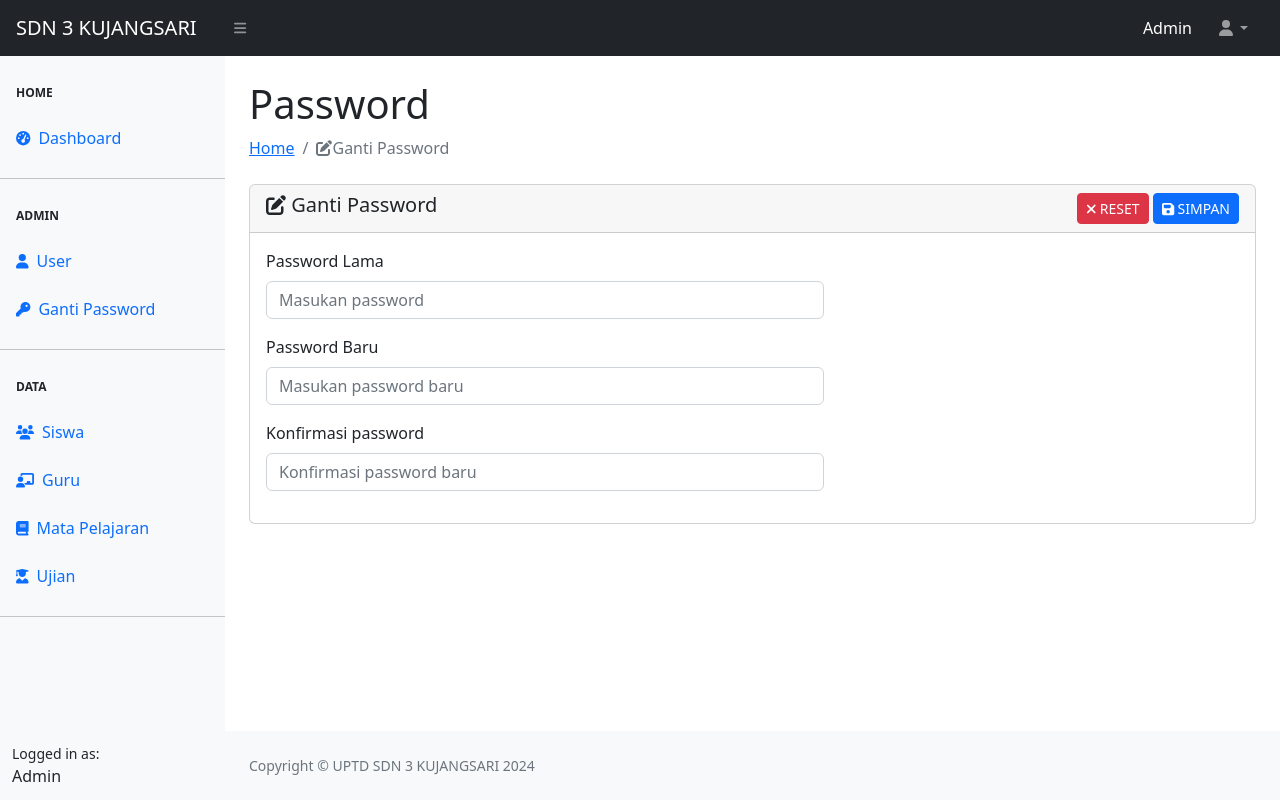
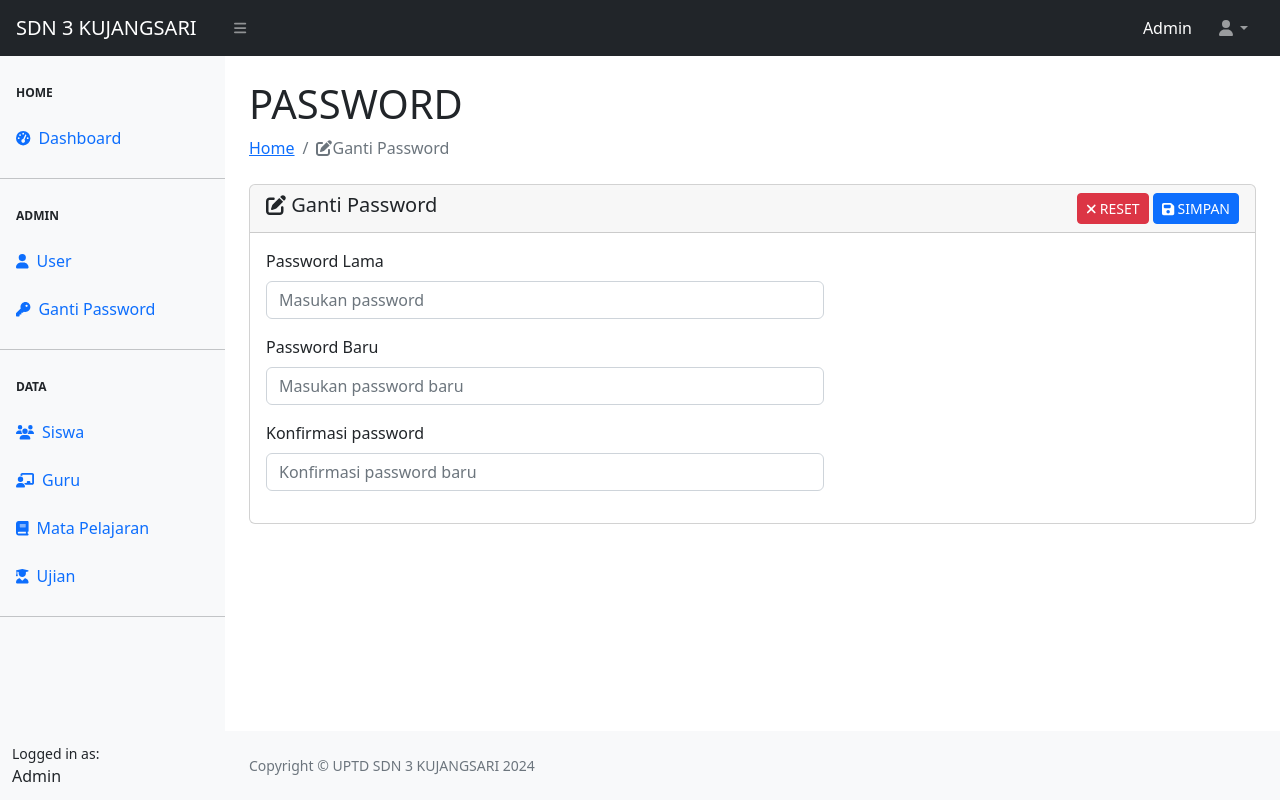
Before and after one commit to Madleyym/sistem-akademik-mengolah-data-sekolah, a PHP site: page /sekolah/user/password.php in a window 1280 px wide. Run offline with PHP 8.4, Linux system fonts and the light colour scheme; the visitor is signed in with stand-in values (Sample User, id 1); some libraries are stand-ins or nearby versions.

Commit message:
CAPITAL PASSWORD

```diff
--- a/user/password.php
+++ b/user/password.php
@@ -44,7 +44,7 @@ if ($msg == 'err2') {
 <div id="layoutSidenav_content">
     <main>
         <div class="container-fluid px-4">
-            <h1 class="mt-4">Password</h1>
+            <h1 class="mt-4">PASSWORD</h1>
             <ol class="breadcrumb mb-4">
                 <li class="breadcrumb-item "><a href="../index.php">Home</a></li>
                 <li class="breadcrumb-item active"><i class="fa-solid fa-pen-to-square"></i>Ganti Password</li>
```
